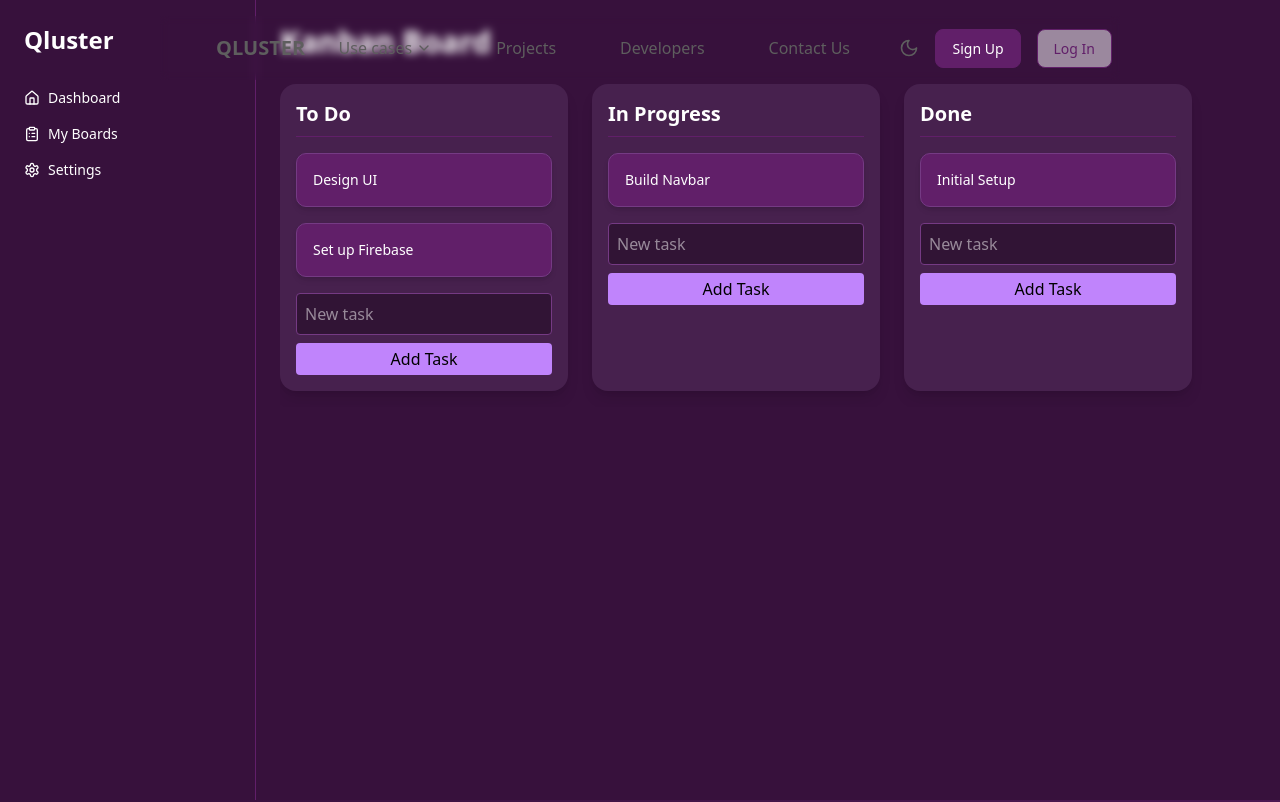
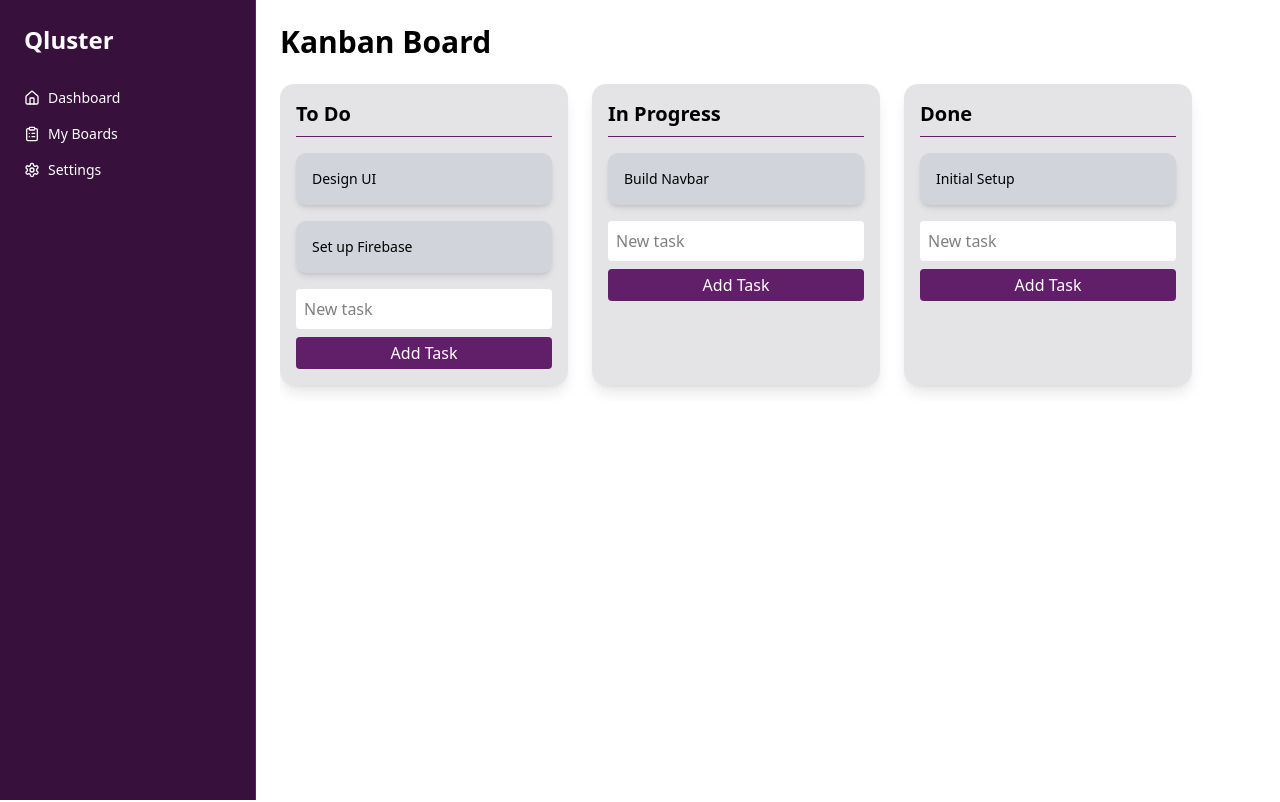
Before and after one commit to Shamna03/qluster-client, a Next.js app: page /kanbanboard in a window 1280 px wide. Shown: the top 802 px of the page. Built offline with nearby package versions, Linux system fonts and the light colour scheme.

Commit message:
set dark theme

```diff
--- a/src/Components/layout/LayoutWrapper.tsx
+++ b/src/Components/layout/LayoutWrapper.tsx
@@ -3,20 +3,32 @@
 import { usePathname } from "next/navigation";
 import Navbar from "@/Components/home/Navbar";
 import Footer from "@/Components/home/Footer";
+import { useEffect, useState } from "react";
 
   const LayoutWrapper =({ children }: { children: React.ReactNode }) =>{
   const pathname = usePathname();
 
-  const hideLayout = ["/login", "/signup"];
-
+  const hideLayout = ["/login", "/signup","/kanbanboard",];
   const shouldHide = hideLayout.includes(pathname);
 
 
+  const [theme, setTheme] = useState(localStorage.getItem('theme') || 'light');
+  useEffect(() => {
+    if (theme === 'dark') {
+      document.documentElement.classList.add('dark');
+    } else {
+      document.documentElement.classList.remove('dark');
+    }
+    localStorage.setItem('theme', theme);
+  }, [theme]);
+
   return (
     <>
-      {!shouldHide && <Navbar />}
-      {children}
-      {!shouldHide && <Footer />}
+
+        {!shouldHide && <Navbar />}
+        {children}
+        {!shouldHide && <Footer />}
+
     </>
   );
 }
--- a/src/app/kanbanboard/page.tsx
+++ b/src/app/kanbanboard/page.tsx
@@ -111,18 +111,18 @@ const KanbanBoard = () => {
   };
 
   return (
-    <div className="flex min-h-screen bg-[#37113c] text-white dark:bg-white dark:text-black">
+    <div className="flex min-h-screen dark:bg-[#200a23] text-white bg-white dark:text-black">
       {/* Sidebar */}
-      <div className="w-64 bg-[#37113c] dark:bg-[#f4f4f5] p-6 border-r border-[#611f69] dark:border-gray-300 flex flex-col">
-        <h2 className="text-2xl font-bold mb-8 text-white dark:text-black">Qluster</h2>
+      <div className="w-64 bg-[#37113c]  p-6 border-r border-[#611f69] dark:border-gray-500 flex flex-col">
+        <h2 className="text-2xl font-bold mb-8 text-white ">Qluster</h2>
         <nav className="flex flex-col gap-4 text-sm">
-          <a href="#" className="hover:text-[#c084fc] flex items-center gap-2 text-white dark:text-black dark:hover:text-[#7c3aed]">
+          <a href="#" className="hover:text-[#c084fc] flex items-center gap-2   text-white dark:hover:text-[#7c3aed]">
             <House className="h-4 w-4" /> Dashboard
           </a>
-          <a href="#" className="hover:text-[#c084fc] flex items-center gap-2 text-white dark:text-black dark:hover:text-[#7c3aed]">
+          <a href="#" className="hover:text-[#c084fc] flex items-center gap-2   text-white dark:hover:text-[#7c3aed]">
             <ClipboardList className="h-4 w-4" /> My Boards
           </a>
-          <a href="#" className="hover:text-[#c084fc] flex items-center gap-2 text-white dark:text-black dark:hover:text-[#7c3aed]">
+          <a href="#" className="hover:text-[#c084fc] flex items-center gap-2   text-white dark:hover:text-[#7c3aed]">
             <Settings className="h-4 w-4" /> Settings
           </a>
 
@@ -131,7 +131,7 @@ const KanbanBoard = () => {
 
       {/* Main Content */}
       <div className="flex-1 p-6 overflow-x-auto ">
-        <h1 className="text-3xl font-bold mb-6 text-white dark:text-black">Kanban Board</h1>
+        <h1 className="text-3xl font-bold mb-6  dark:text-white text-black">Kanban Board</h1>
         <DragDropContext onDragEnd={onDragEnd}>
           <div className="flex gap-6 overflow-x-auto pb-4">
             {Object.entries(columns).map(([columnId, column]) => (
@@ -140,7 +140,7 @@ const KanbanBoard = () => {
                   <div
                     ref={provided.innerRef}
                     {...provided.droppableProps}
-                    className="bg-[#47214e] dark:bg-[#e4e4e7] text-white dark:text-black rounded-2xl shadow-lg p-4 w-72 flex-shrink-0"
+                    className="dark:bg-[#47214e] bg-[#e4e4e7] dark:text-white text-black rounded-xl shadow-lg p-4 w-72 flex-shrink-0"
                   >
                     <h2 className="text-xl font-semibold mb-4 border-b border-[#611f69] dark:border-gray-400 pb-2">
                       {column.title}
@@ -153,7 +153,7 @@ const KanbanBoard = () => {
                             ref={provided.innerRef}
                             {...provided.draggableProps}
                             {...provided.dragHandleProps}
-                            className="bg-[#611f69] dark:bg-[#d1d5db] text-white dark:text-black p-4 mb-4 rounded-lg border border-[#753a84] dark:border-gray-400 shadow-md hover:bg-[#763c8e] dark:hover:bg-gray-300 transition-all duration-200"
+                            className="dark:bg-[#37113c] bg-[#d1d5db] dark:text-white text-black p-4 mb-4 rounded-lg shadow-md dark:hover:bg-[#763c8e] hover:bg-gray-300 transition-all duration-200"
                           >
                             <p className="text-sm">{item.content}</p>
                           </div>
@@ -173,11 +173,11 @@ const KanbanBoard = () => {
                           }))
                         }
                         placeholder="New task"
-                        className="w-full p-2 rounded bg-[#311435] dark:bg-white text-white dark:text-black border border-[#753a84] dark:border-gray-400"
+                        className="w-full p-2 rounded dark:bg-[#311435] bg-white dark:text-white text-black "
                       />
                       <button
                         onClick={() => handleAddTask(columnId)}
-                        className="mt-2 w-full bg-[#c084fc] dark:bg-[#7c3aed] text-black dark:text-white py-1 rounded hover:bg-[#d3a6fd] dark:hover:bg-[#6b21a8] transition"
+                        className="mt-2 w-full dark:bg-[#611f69] bg-[#611f69] text-white py-1 rounded hover:bg-[#d3a6fd] dark:hover:bg-[#6b21a8] transition"
                       >
                         Add Task
                       </button>
```
